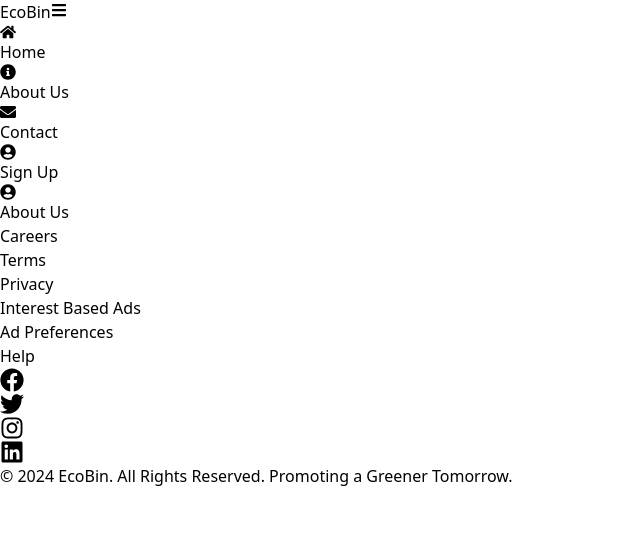
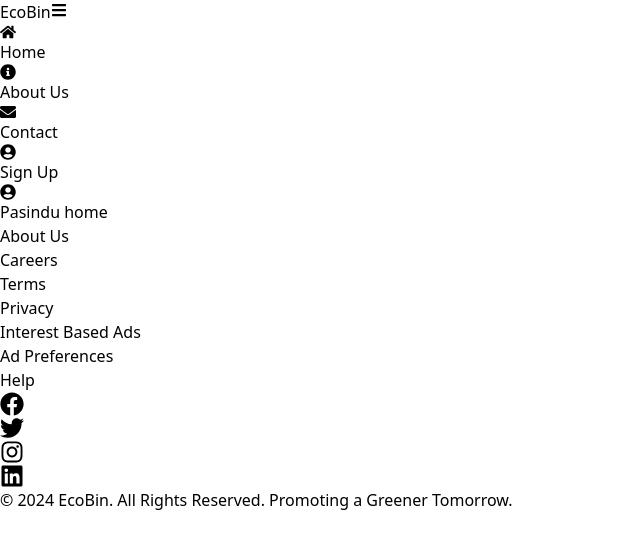
Before and after one commit to LAHIRUKBI/ECOBIN, a React (Vite) app in the folder frontend/: page /producthome in a window 1280 px wide. Shown: the top 548 px of the page, without its empty margins (0-640 px from the left). Built offline with nearby package versions, Linux system fonts and the light colour scheme.

Commit message:
add product home poage

```diff
--- a/frontend/src/App.jsx
+++ b/frontend/src/App.jsx
@@ -27,6 +27,7 @@
 import Employee_Update_profile from './Pages/Employee_Update_profile'
 import User_view from './Pages/User_view'
 import Collect_manager_home from './Pages/Collect_manager_home'
+import Product_home from './Pages/Product_home'
 
 export default function App() {
   return (
@@ -60,6 +61,7 @@
       <Route path="/employeeupdateprofile" element={<Employee_Update_profile />} />
       <Route path="/userview" element={<User_view />} />
       <Route path="/collectmanagerhome" element={<Collect_manager_home />} />
+      <Route path="/producthome" element={<Product_home />} />
 
 
 
--- a/frontend/src/Pages/Employee_register.jsx
+++ b/frontend/src/Pages/Employee_register.jsx
@@ -126,6 +126,7 @@
                     <option value="">Select Section</option>
                     <option value="Service Manager">Service Manager</option>
                     <option value="Collect Manager">Collect Manager</option>
+                    <option value="Product Manager">Product Manager</option>
                   </select>
                 </div>
                 <div className="flex items-center gap-4 bg-gray-100 p-3 rounded-md shadow-lg">
--- /dev/null
+++ b/frontend/src/Pages/Product_home.jsx
@@ -0,0 +1,7 @@
+import React from 'react'
+
+export default function Product_home() {
+  return (
+    <div>Pasindu home</div>
+  )
+}
--- a/frontend/src/Pages/Shop_workers_Login.jsx
+++ b/frontend/src/Pages/Shop_workers_Login.jsx
@@ -55,6 +55,9 @@
             break;
           case "Collect Manager":
             navigate("/collectmanagerhome");
+            break;
+            case "Product Manager":
+            navigate("/producthome");
             break;
           default:
             setCompanyError("Invalid section selected.");
@@ -279,6 +282,7 @@
                     <option value="">Select Section</option>
                     <option value="Service Manager">Service Manager</option>
                     <option value="Collect Manager">Collect Manager</option>
+                    <option value="Product Manager">Product Manager</option>
                   </select>
                 </div>
               </div>
```
